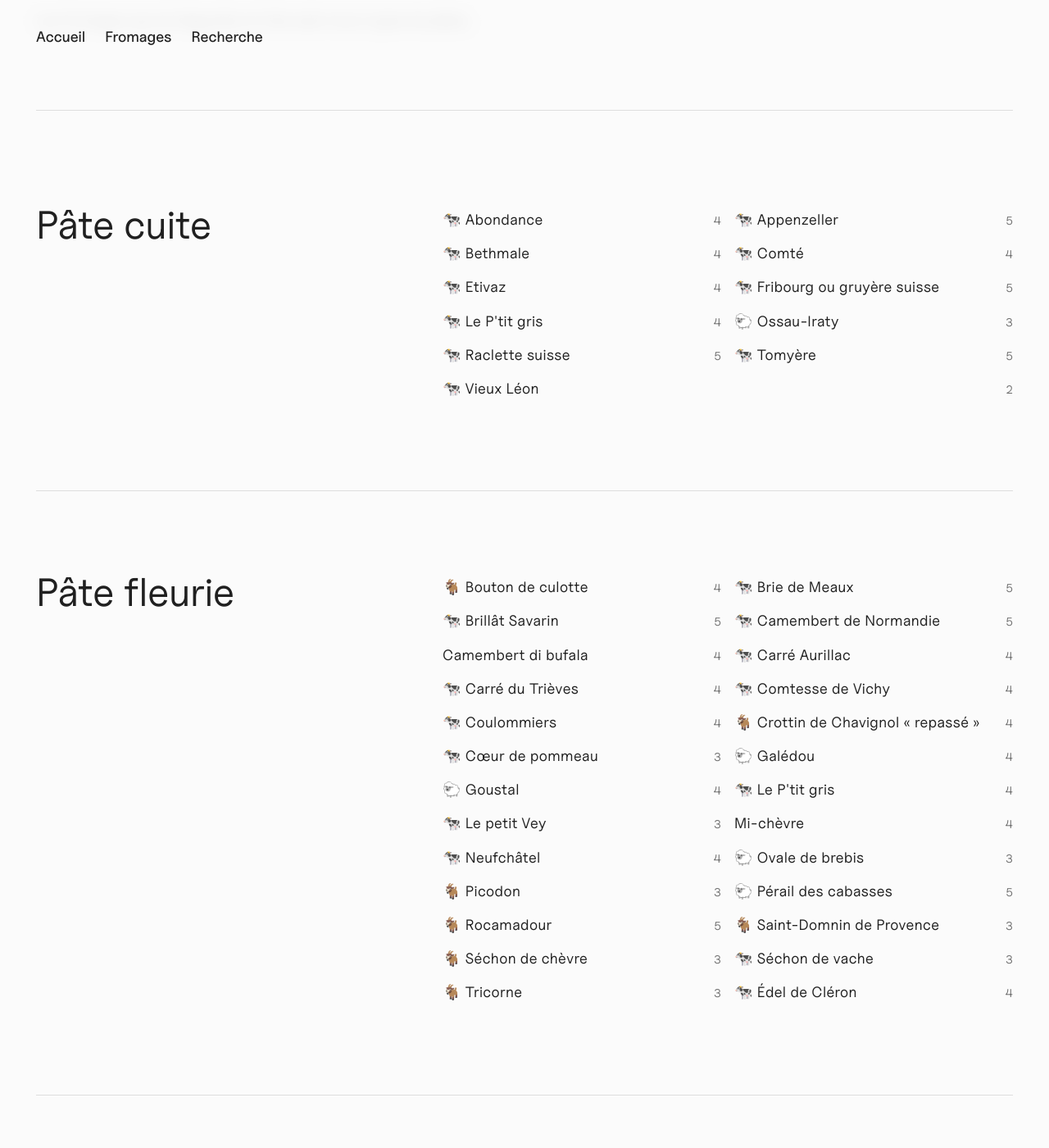
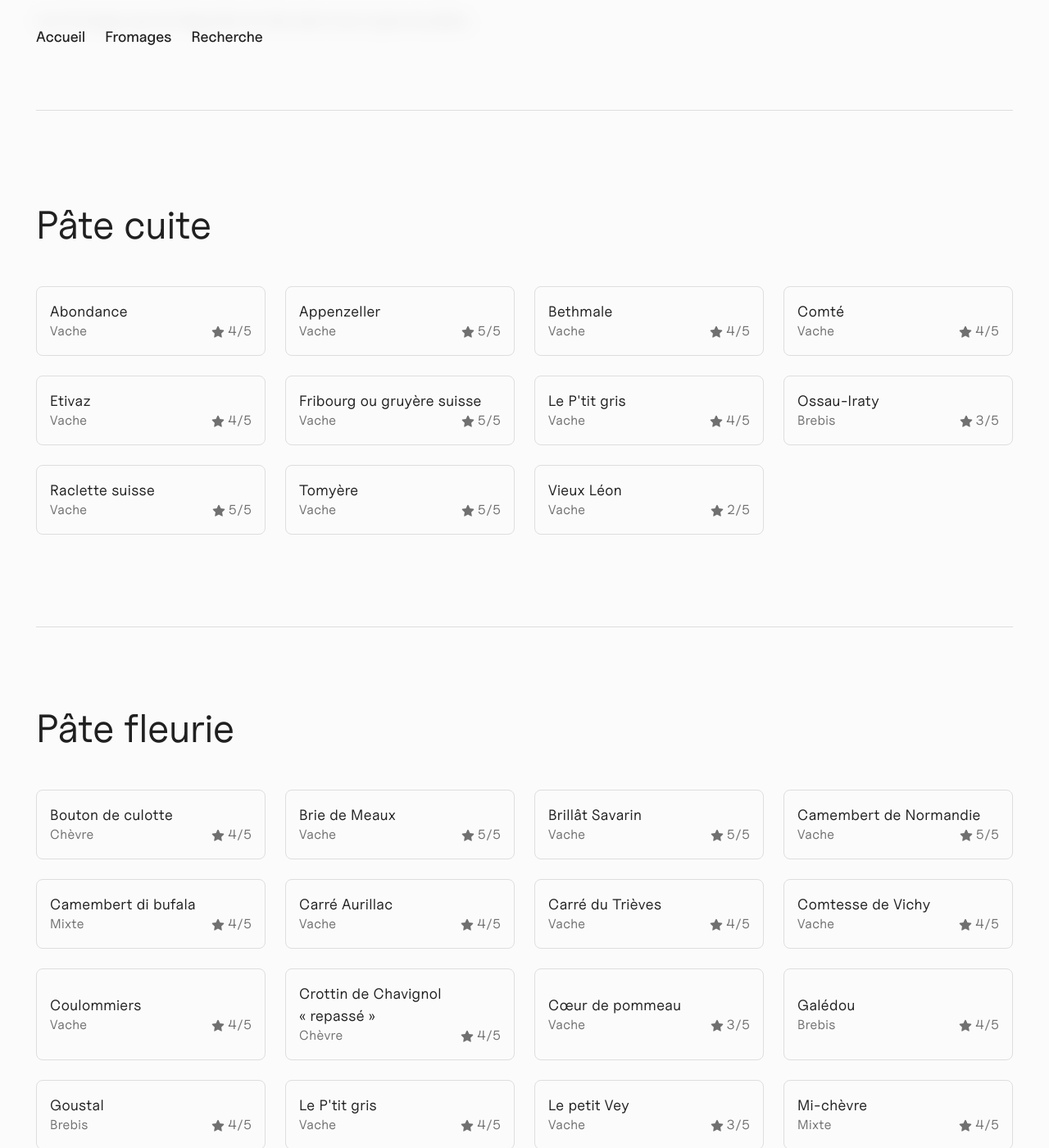
Before and after one commit to timotheejulien/fromages, a Jekyll site: the page built from fromages.md, in a window 1280 px wide and 1400 px high, scrolled down 349 px. Shown: the whole window at 82% size. Built offline with Jekyll 4.4.1, drawn with Linux system fonts in a browser that asks for light colours; comment, search, counter and statistics services are not loaded; some of the changed text lies outside the part shown.

Commit message:
Redesign: done

```diff
--- a/_layouts/fromages.html
+++ b/_layouts/fromages.html
@@ -11,21 +11,22 @@
   {% assign sorted_cats = site.tags | sort %}
   {% for tag in sorted_cats %}
   {% assign sorted_posts = tag[1] | sort: 'title' %}
-  <section id="{{ tag[0] | slugify: 'latin' }}" class="section-fromage container flex">
-    <div class="third-width">
-      <h2>{{ tag[0] }}</h2>
+  <section id="{{ tag[0] | slugify: 'latin' }}" class="section-cheese-family container">
+    <div class="section-families-header">
+      <span class="h2">{{ tag[0] }}</span>
     </div>
-    <div>
-      <ul class="listing">
-        {% for post in sorted_posts %}
-        <li>
-          <a href="{{ post.url }}">
-            <span class="listing-title">{% if post.milk == 'vache' %}🐄 {% elsif post.milk == 'brebis' %}🐑 {% elsif post.milk == 'chevre' %}🐐 {% endif %}{{ post.title }}</span>
-            {% if post.note %}<span class="listing-meta"><span class="listing-note" aria-hidden="true">{{ post.note }}</span></span>{% endif %}
-          </a>
-        </li>
-        {% endfor %}
-      </ul>
+    <div class="families-grid">
+      {% for post in sorted_posts %}
+      <a href="{{ post.url }}" class="family-card">
+        <div>
+          <span class="family-card-name">{{ post.title }}</span>
+          <div class="family-card-name-desc">
+            <span class="family-card-count">{% if post.milk == 'vache' %}Vache{% elsif post.milk == 'brebis' %}Brebis{% elsif post.milk == 'chevre' %}Chèvre{% elsif post.milk == 'mixte' %}Mixte{% endif %}</span>
+            {% if post.note %}<span class="family-card-note"><svg xmlns="http://www.w3.org/2000/svg" width="24" height="24" viewBox="0 0 24 24" fill="currentColor" class="icon icon-tabler icons-tabler-filled icon-tabler-star"><path stroke="none" d="M0 0h24v24H0z" fill="none"/><path d="M8.243 7.34l-6.38 .925l-.113 .023a1 1 0 0 0 -.44 1.684l4.622 4.499l-1.09 6.355l-.013 .11a1 1 0 0 0 1.464 .944l5.706 -3l5.693 3l.1 .046a1 1 0 0 0 1.352 -1.1l-1.091 -6.355l4.624 -4.5l.078 -.085a1 1 0 0 0 -.633 -1.62l-6.38 -.926l-2.852 -5.78a1 1 0 0 0 -1.794 0l-2.853 5.78z" /></svg> {{ post.note }}/5</span>{% endif %}
+          </div>
+        </div>
+      </a>
+      {% endfor %}
     </div>
   </section>
   <div class="section-fromage-divider"></div>
--- a/css/style.css
+++ b/css/style.css
@@ -352,10 +352,10 @@ ul.listing li {
 }
 
 
-    .post-review svg, span {
-      vertical-align:middle;
+.post-review svg, span {
+   vertical-align:middle;
 
-    }
+}
 
 .post-image {
     height: 0%;
@@ -627,11 +627,21 @@ ul.listing a:hover .listing-title {
 .recent-card-meta {
     display: flex;
     justify-content: space-between;
-    align-items: baseline;
+    align-items: start;
     font-size: 16px;
     color: var(--color-text-secondary);
     font-weight: 400;
     line-height: 1.5;
+}
+
+.card-meta-note {
+   display: flex;
+   flex-direction: row;
+   gap: var(--space-x-small);
+}
+
+.card-meta-note svg {
+   width: 16px;
 }
 
 /* SECTION FAMILIES */
@@ -662,6 +672,10 @@ ul.listing a:hover .listing-title {
     background: var(--color-background-elevated);
 }
 
+.family-card div {
+   width: 100%;
+}
+
 .family-card-name {
     display: block;
     font-weight: 400;
@@ -673,12 +687,46 @@ ul.listing a:hover .listing-title {
     display: block;
     font-size: 16px;
     color: var(--color-text-secondary);
-    margin-top: var(--space-xx-small);
 }
 
 .family-card-arrow {
     color: var(--color-text-primary);
     flex-shrink: 0;
+}
+
+/* SECTION CHEESE FAMILY (fromages.html) */
+.section-cheese-family {
+    padding-top: var(--space-large);
+}
+
+.family-card-right {
+    display: flex;
+    align-items: center;
+    gap: var(--space-small);
+    flex-shrink: 0;
+}
+
+.family-card-name-desc {
+   width: 100%;
+   display: flex;
+   flex-direction: row;
+   justify-content: space-between;
+}
+
+.family-card-name-desc *:last-child {
+  margin-left: auto;
+}
+
+.family-card-note {
+   display: flex;
+   gap: var(--space-x-small);
+   justify-content: center;
+   font-size: 16px;
+   color: var(--color-text-secondary);
+}
+
+.family-card-note svg {
+   width: 16px;
 }
 
 /* BREADCRUMB */
@@ -769,6 +817,10 @@ ul.listing a:hover .listing-title {
 
     /* SECTION FAMILIES - desktop */
     .section-families {
+        padding-top: var(--space-xxx-large);
+    }
+
+    .section-cheese-family {
         padding-top: var(--space-xxx-large);
     }
    .section-families-header {
@@ -944,4 +996,8 @@ ul.listing a:hover .listing-title {
     #search-input {
         background: var(--color-background);
     }
+
+    .post-review {
+      color: #202020;
+    }
 }
```
Also changed, not shown: _layouts/home.html (+7 -2 lines), _layouts/post.html (+7 -2 lines).
